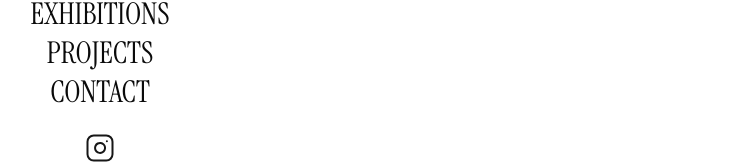
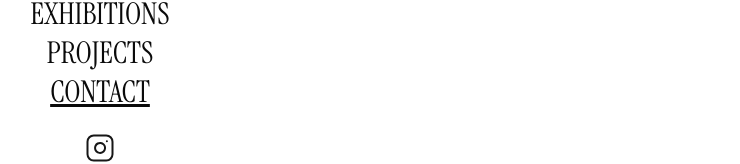
Before and after one commit to zerinoid/iseclaudio-front, a Next.js app: page /contact in a window 1280 px wide. Both pictures are taken after a click on the button "Toggle menu". Shown: the part 152-316 px from the top of the page, without its empty margins (540-1280 px from the left). Built offline with nearby package versions, Linux system fonts and the light colour scheme.

Commit message:
feat: comp ActivityLink

```diff
--- /dev/null
+++ b/src/components/ActivityLink/ActivityLink.tsx
@@ -0,0 +1,25 @@
+'use client'
+
+import Link from 'next/link'
+import { usePathname } from 'next/navigation'
+
+interface ActivityLinkProps
+  extends React.ComponentPropsWithoutRef<typeof Link> {
+  children: React.ReactNode
+  activeClassName?: string
+}
+
+export const ActivityLink = ({
+  children,
+  activeClassName = 'underline',
+  ...props
+}: ActivityLinkProps) => {
+  const pathname = usePathname()
+  const isActive = pathname === props.href
+
+  return (
+    <Link {...props} className={isActive ? activeClassName : props.className}>
+      {children}
+    </Link>
+  )
+}
--- a/src/components/Header/Header.module.css
+++ b/src/components/Header/Header.module.css
@@ -42,7 +42,6 @@
 }
 
 .navItem a {
-  text-decoration: none;
   color: hsl(var(--foreground));
 }
 
--- a/src/components/Header/Header.tsx
+++ b/src/components/Header/Header.tsx
@@ -6,6 +6,7 @@ import styles from './Header.module.css'
 import Link from 'next/link'
 import logo from '#/ise_logo.svg'
 import instagram from '#/instagram.svg'
+import { ActivityLink } from '../ActivityLink/ActivityLink'
 
 const Header = () => {
   const [isMobileMenuOpen, setIsMobileMenuOpen] = useState(false)
@@ -54,39 +55,39 @@ const Header = () => {
           }`}
         >
           <li className={styles.navItem}>
-            <Link onClick={closeMenu} href="/">
+            <ActivityLink onClick={closeMenu} href="/">
               HOME
-            </Link>
+            </ActivityLink>
           </li>
           <li className={styles.navItem}>
-            <Link onClick={closeMenu} href="/bio">
+            <ActivityLink onClick={closeMenu} href="/bio">
               BIO
-            </Link>
+            </ActivityLink>
           </li>
           <li className={styles.navItem}>
-            <Link onClick={closeMenu} href="/exhibitions">
+            <ActivityLink onClick={closeMenu} href="/exhibitions">
               EXHIBITIONS
-            </Link>
+            </ActivityLink>
           </li>
           <li className={styles.navItem}>
-            <Link onClick={closeMenu} href="/projects">
+            <ActivityLink onClick={closeMenu} href="/projects">
               PROJECTS
-            </Link>
+            </ActivityLink>
           </li>
           {/* <li className={styles.navItem}>
-              <Link onClick={closeMenu} href="/subscribe">
+              <ActivityLink onClick={closeMenu} href="/subscribe">
               SUBSCRIBE
-              </Link>
+              </ActivityLink>
               </li> */}
           <li className={styles.navItem}>
-            <Link onClick={closeMenu} href="/contact">
+            <ActivityLink onClick={closeMenu} href="/contact">
               CONTACT
-            </Link>
+            </ActivityLink>
           </li>
           {/* <li className={styles.navItem}>
-              <Link onClick={closeMenu} href="shop">
+              <ActivityLink onClick={closeMenu} href="shop">
               SHOP
-              </Link>
+              </ActivityLink>
               </li> */}
           <li>
             <a
```
